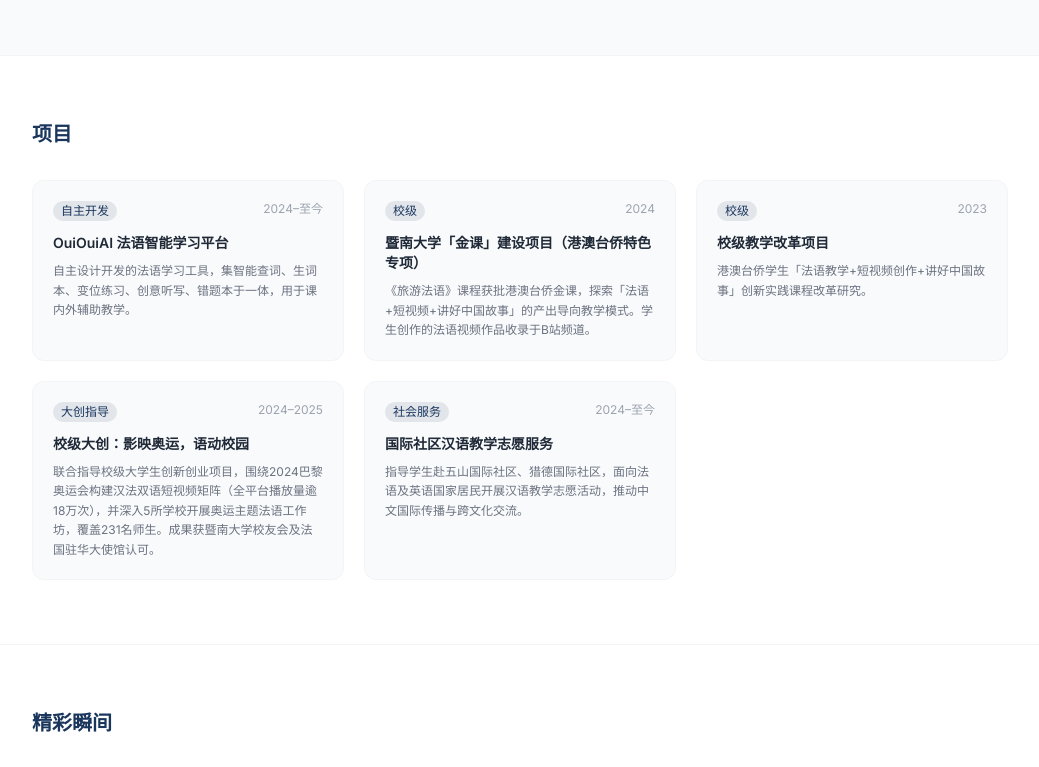
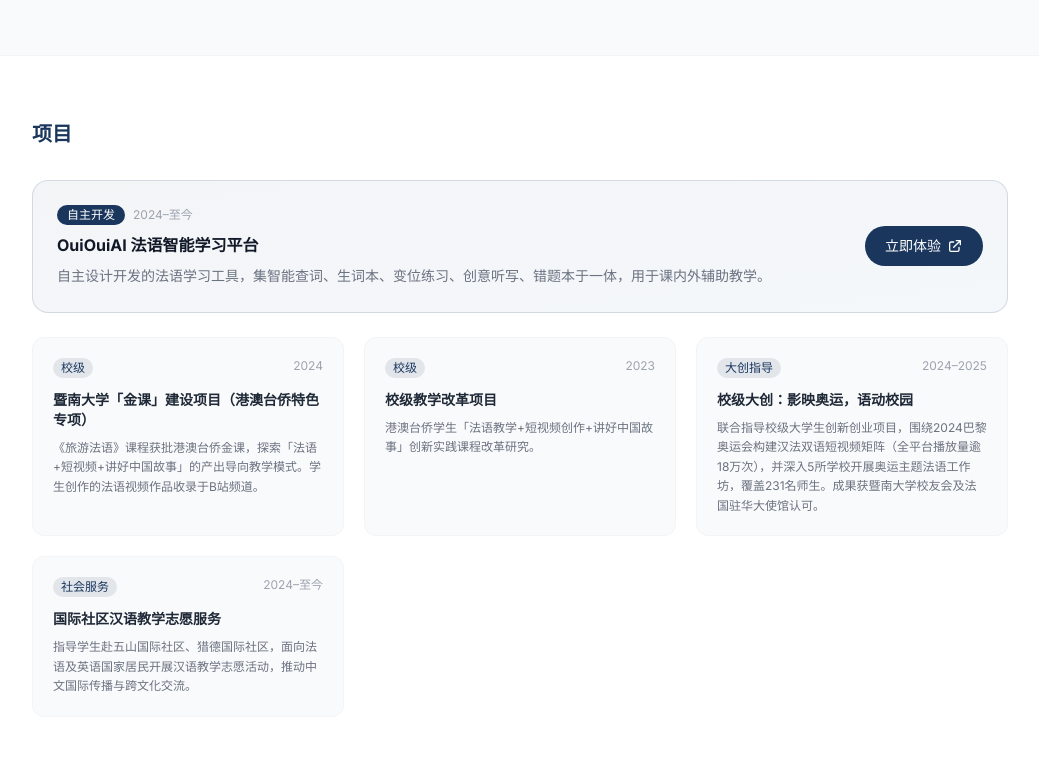
Before and after one commit to Clairechan95/chen-ziqing-site-, a React (Vite) app: page / in a window 1280 px wide. Shown: the part 2040-2807 px from the top of the page, without its empty margins (120-1159 px from the left). Built offline with nearby package versions, Linux system fonts and the light colour scheme.

Commit message:
update site

```diff
--- a/src/components/Projects.tsx
+++ b/src/components/Projects.tsx
@@ -2,12 +2,44 @@ import { useLang } from '../context/LangContext';
 
 export default function Projects() {
   const { t } = useLang();
+  const featured = t.projects.items.find(p => p.featured);
+  const rest = t.projects.items.filter(p => !p.featured);
+
   return (
     <section id="projects" className="py-16 bg-white border-t border-gray-100">
       <div className="max-w-5xl mx-auto px-6">
         <h2 className="text-xl font-bold text-primary mb-8">{t.projects.title}</h2>
+
+        {/* Featured project */}
+        {featured && (
+          <div className="mb-6 rounded-2xl bg-gradient-to-br from-primary/5 to-accent/5 border border-primary/15 p-6 flex flex-col md:flex-row md:items-center gap-5">
+            <div className="flex-1">
+              <div className="flex items-center gap-2 mb-2">
+                <span className="text-xs bg-primary text-white px-2.5 py-0.5 rounded-full font-medium">{featured.tag}</span>
+                <span className="text-xs text-gray-400">{featured.year}</span>
+              </div>
+              <h3 className="text-base font-bold text-gray-900 mb-2">{featured.name}</h3>
+              <p className="text-sm text-gray-500 leading-relaxed">{featured.desc}</p>
+            </div>
+            {featured.url && (
+              <a
+                href={featured.url}
+                target="_blank"
+                rel="noopener noreferrer"
+                className="flex-shrink-0 inline-flex items-center gap-1.5 bg-primary text-white text-sm font-medium px-5 py-2.5 rounded-full hover:bg-primary/90 transition-colors"
+              >
+                {featured.cta}
+                <svg className="w-4 h-4" fill="none" stroke="currentColor" viewBox="0 0 24 24">
+                  <path strokeLinecap="round" strokeLinejoin="round" strokeWidth={2} d="M10 6H6a2 2 0 00-2 2v10a2 2 0 002 2h10a2 2 0 002-2v-4M14 4h6m0 0v6m0-6L10 14" />
+                </svg>
+              </a>
+            )}
+          </div>
+        )}
+
+        {/* Other projects */}
         <div className="grid md:grid-cols-3 gap-5">
-          {t.projects.items.map((proj, i) => (
+          {rest.map((proj, i) => (
             <div key={i} className="bg-gray-50 rounded-xl p-5 border border-gray-100">
               <div className="flex items-start justify-between gap-2 mb-3">
                 <span className="text-xs bg-primary/10 text-primary px-2 py-0.5 rounded-full font-medium">
--- a/src/locales/en.json
+++ b/src/locales/en.json
@@ -115,7 +115,10 @@
         "name": "OuiOuiAI – Intelligent French Learning Platform",
         "desc": "A self-developed web application for French learners, featuring AI-powered vocabulary lookup, word notebook, verb conjugation practice, creative dictation, and a wrong-answer tracker.",
         "year": "2024–present",
-        "tag": "Self-developed"
+        "tag": "Self-developed",
+        "featured": true,
+        "url": "https://ouiouiai.pages.dev/",
+        "cta": "Try it now"
       },
       {
         "name": "Jinan University Gold Course (HMT-Overseas Special)",
--- a/src/locales/fr.json
+++ b/src/locales/fr.json
@@ -115,7 +115,10 @@
         "name": "OuiOuiAI – Plateforme intelligente d'apprentissage du français",
         "desc": "Application web développée de manière autonome, intégrant recherche lexicale par IA, carnet de vocabulaire, exercices de conjugaison, dictée créative et suivi des erreurs.",
         "year": "2024–présent",
-        "tag": "Développement personnel"
+        "tag": "Développement personnel",
+        "featured": true,
+        "url": "https://ouiouiai.pages.dev/",
+        "cta": "Essayer"
       },
       {
         "name": "Cours d'excellence de l'Université Jinan (volet HMT-diaspora)",
--- a/src/locales/zh.json
+++ b/src/locales/zh.json
@@ -115,7 +115,10 @@
         "name": "OuiOuiAI 法语智能学习平台",
         "desc": "自主设计开发的法语学习工具，集智能查词、生词本、变位练习、创意听写、错题本于一体，用于课内外辅助教学。",
         "year": "2024–至今",
-        "tag": "自主开发"
+        "tag": "自主开发",
+        "featured": true,
+        "url": "https://ouiouiai.pages.dev/",
+        "cta": "立即体验"
       },
       {
         "name": "暨南大学「金课」建设项目（港澳台侨特色专项）",
```
